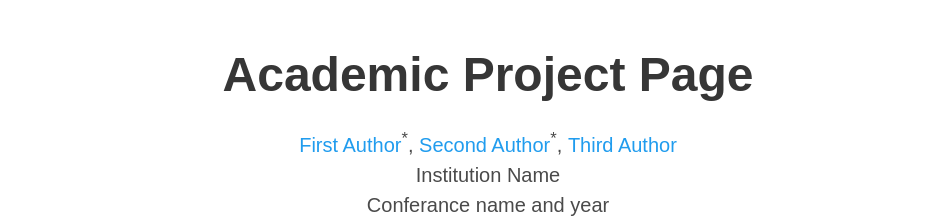
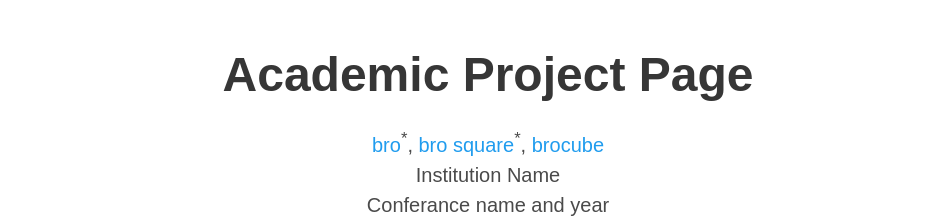
Before and after one commit to watsonexa/learningproject, a plain HTML site: page index.html in a window 1280 px wide. Shown: the top 224 px of the page, without its empty margins (152-1095 px from the left). Drawn offline with nearby package versions, Linux system fonts and the light colour scheme; some icons are missing; a web font is replaced by a local one.

Commit message:
Update index.html

```diff
--- a/index.html
+++ b/index.html
@@ -24,7 +24,7 @@
   <meta name="viewport" content="width=device-width, initial-scale=1">
 
 
-  <title>Academic Project Page</title>
+  <title>A learning expedition indeed</title></title>
   <link rel="icon" type="image/x-icon" href="static/images/favicon.ico">
   <link href="https://fonts.googleapis.com/css?family=Google+Sans|Noto+Sans|Castoro"
   rel="stylesheet">
@@ -56,11 +56,11 @@
             <div class="is-size-5 publication-authors">
               <!-- Paper authors -->
               <span class="author-block">
-                <a href="FIRST AUTHOR PERSONAL LINK" target="_blank">First Author</a><sup>*</sup>,</span>
+                <a href="FIRST AUTHOR PERSONAL LINK" target="_blank">bro</a><sup>*</sup>,</span>
                 <span class="author-block">
-                  <a href="SECOND AUTHOR PERSONAL LINK" target="_blank">Second Author</a><sup>*</sup>,</span>
+                  <a href="SECOND AUTHOR PERSONAL LINK" target="_blank">bro square</a><sup>*</sup>,</span>
                   <span class="author-block">
-                    <a href="THIRD AUTHOR PERSONAL LINK" target="_blank">Third Author</a>
+                    <a href="THIRD AUTHOR PERSONAL LINK" target="_blank">brocube</a>
                   </span>
                   </div>
 
```
